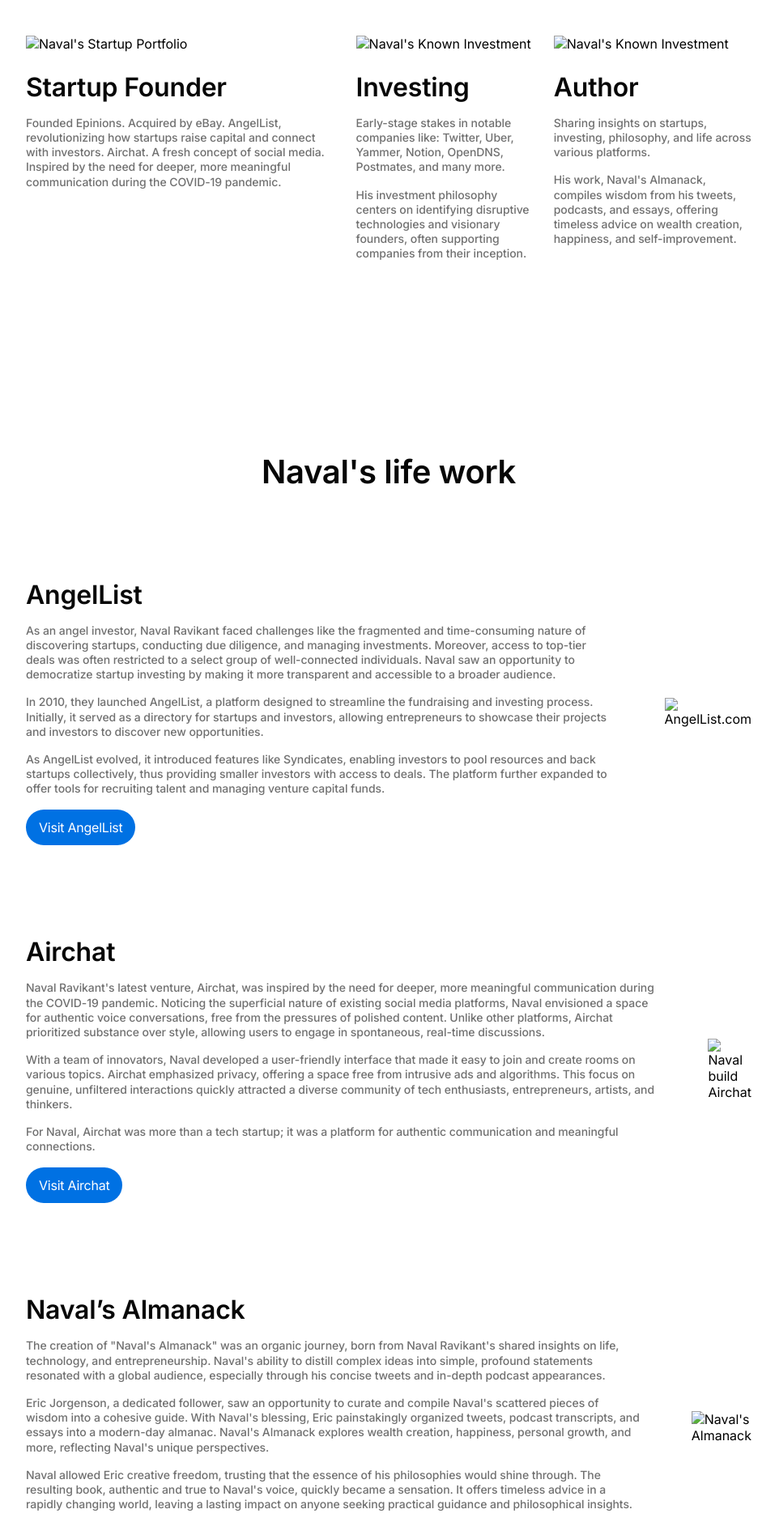
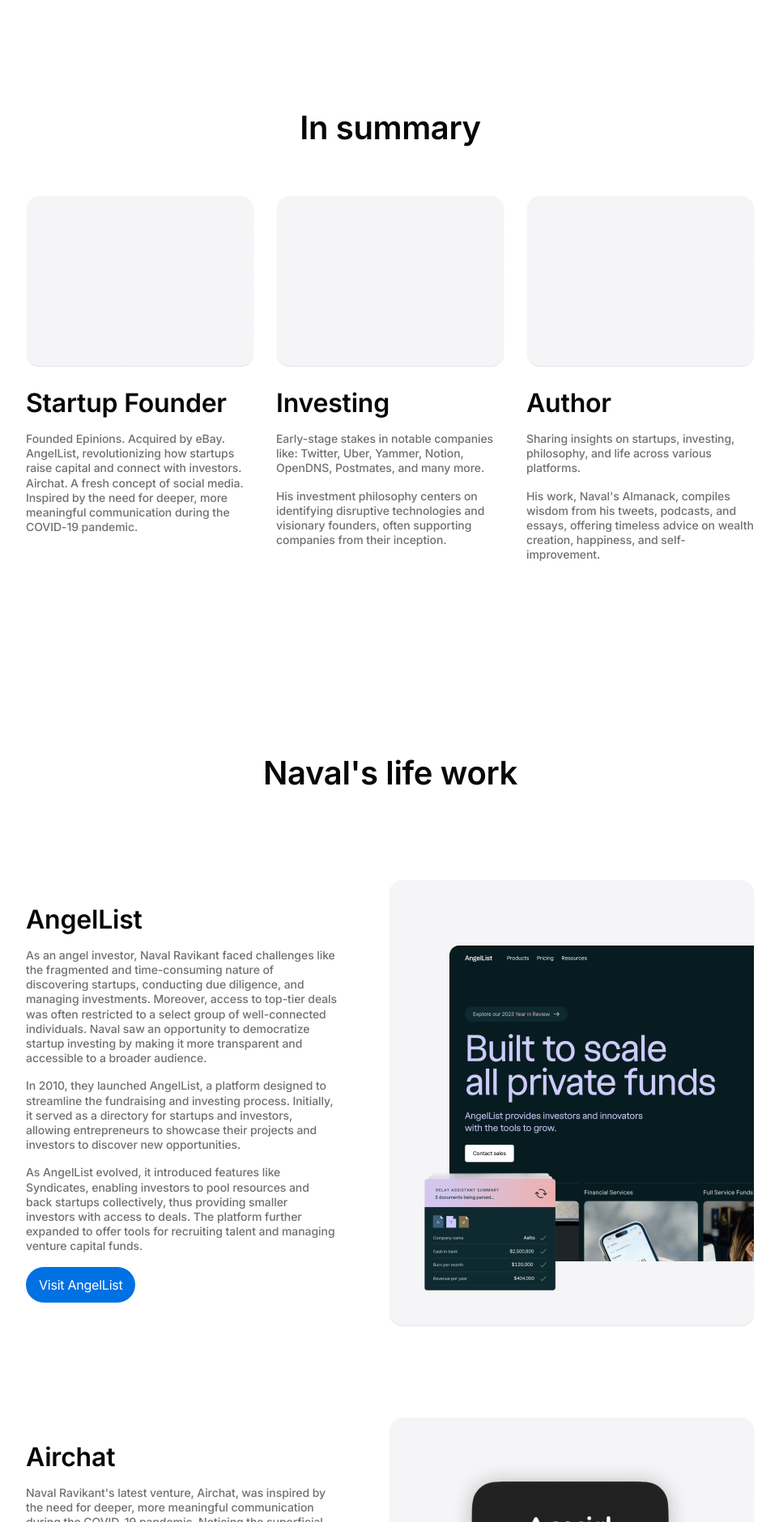
Before and after one commit to itsbyferdi/naval, a plain HTML site: page index.html in a window 1280 px wide. Shown: the part 717-2597 px from the top of the page at 81% size, without its empty margins (224-1186 px from the left). Drawn offline with Linux system fonts and the light colour scheme; files that its build step writes are made by us from their sources.

Commit message:
Fix CSS and image assets tag naming in index.html

```diff
--- a/index.html
+++ b/index.html
@@ -6,12 +6,8 @@
     <title>The biography of Naval Ravikant</title>
     <meta name="description" content="" />
     <meta name="viewport" content="width=device-width, initial-scale=1" />
-    <link href="/p0-gc01-itsbyferdi/style.css" rel="stylesheet" />
-    <link
-      rel="icon"
-      type="image/x-icon"
-      href="/p0-gc01-itsbyferdi/images/favicon.png?v=2"
-    />
+    <link href="/naval/style.css" rel="stylesheet" />
+    <link rel="icon" type="image/x-icon" href="/naval/images/favicon.png?v=2" />
     <link rel="preconnect" href="https://fonts.googleapis.com" />
     <link rel="preconnect" href="https://fonts.gstatic.com" crossorigin />
     <link
@@ -34,10 +30,7 @@
         </div>
       </nav>
       <section class="hero-section">
-        <img
-          src="/p0-gc01-itsbyferdi/images/naval 1.png"
-          alt="Naval Ravikant"
-        />
+        <img src="/naval/images/naval 1.png" alt="Naval Ravikant" />
         <div class="hero-copy">
           <h1 class="hero-title">Naval Ravikant</h1>
           <h6 class="hero-description">
@@ -62,7 +55,7 @@
         <div class="summary">
           <div class="img-content">
             <img
-              src="/p0-gc01-itsbyferdi/images/placeholder.png"
+              src="/naval/images/placeholder.png"
               alt="Naval's Startup Portfolio"
             />
             <div class="content">
@@ -78,7 +71,7 @@
           </div>
           <div class="img-content">
             <img
-              src="/p0-gc01-itsbyferdi/images/placeholder.png"
+              src="/naval/images/placeholder.png"
               alt="Naval's Known Investment"
             />
             <div class="content">
@@ -96,7 +89,7 @@
           </div>
           <div class="img-content">
             <img
-              src="/p0-gc01-itsbyferdi/images/placeholder.png"
+              src="/naval/images/placeholder.png"
               alt="Naval's Known Investment"
             />
             <div class="content">
@@ -148,7 +141,7 @@
             </a>
           </div>
           <img
-            src="/p0-gc01-itsbyferdi/images/angellist.png"
+            src="/naval/images/angellist.png"
             alt="AngelList.com"
             id="primary-button:hover"
           />
@@ -186,10 +179,7 @@
               Visit Airchat
             </a>
           </div>
-          <img
-            src="/p0-gc01-itsbyferdi/images/airchat.png"
-            alt="Naval build Airchat"
-          />
+          <img src="/naval/images/airchat.png" alt="Naval build Airchat" />
         </div>
 
         <div class="portfolio-content">
@@ -227,10 +217,7 @@
               Download Naval's Almanack
             </a>
           </div>
-          <img
-            src="/p0-gc01-itsbyferdi/images/naval-almanack.png"
-            alt="Naval's Almanack"
-          />
+          <img src="/naval/images/naval-almanack.png" alt="Naval's Almanack" />
         </div>
       </section>
 
```
